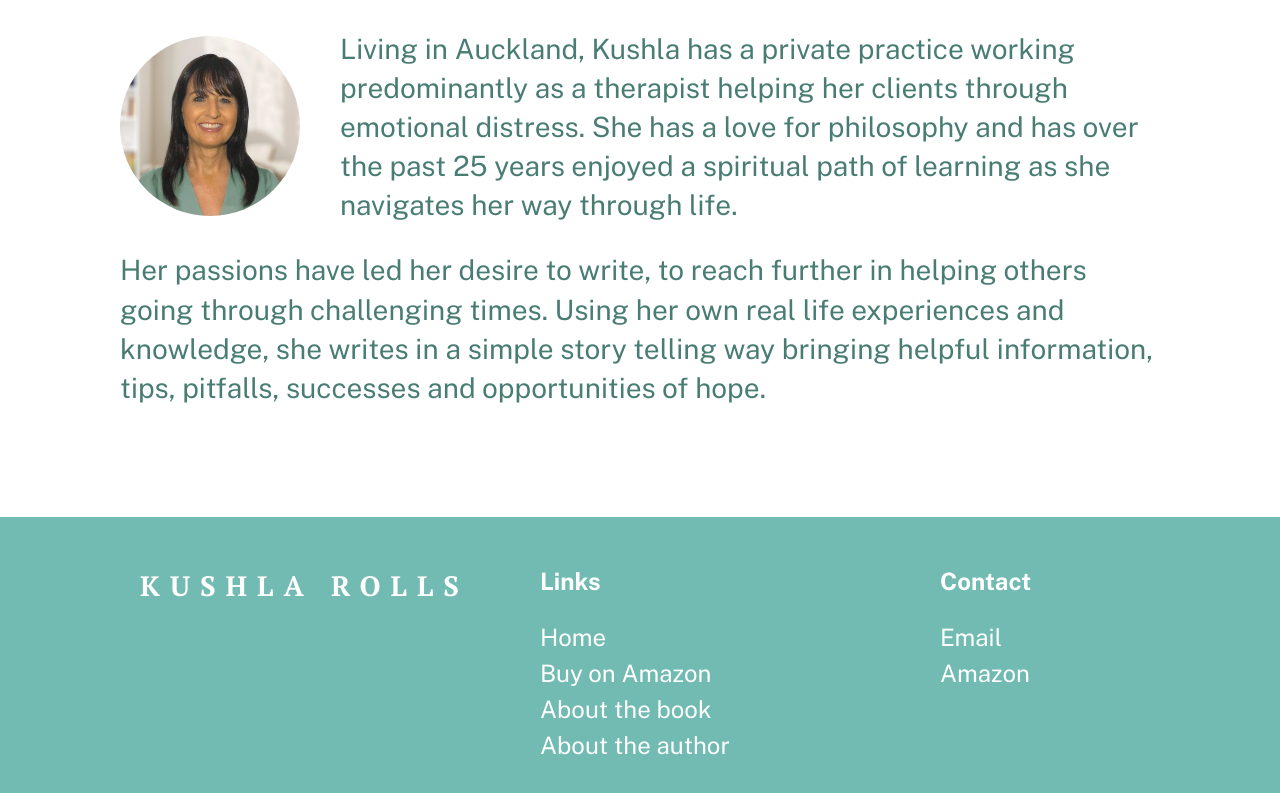
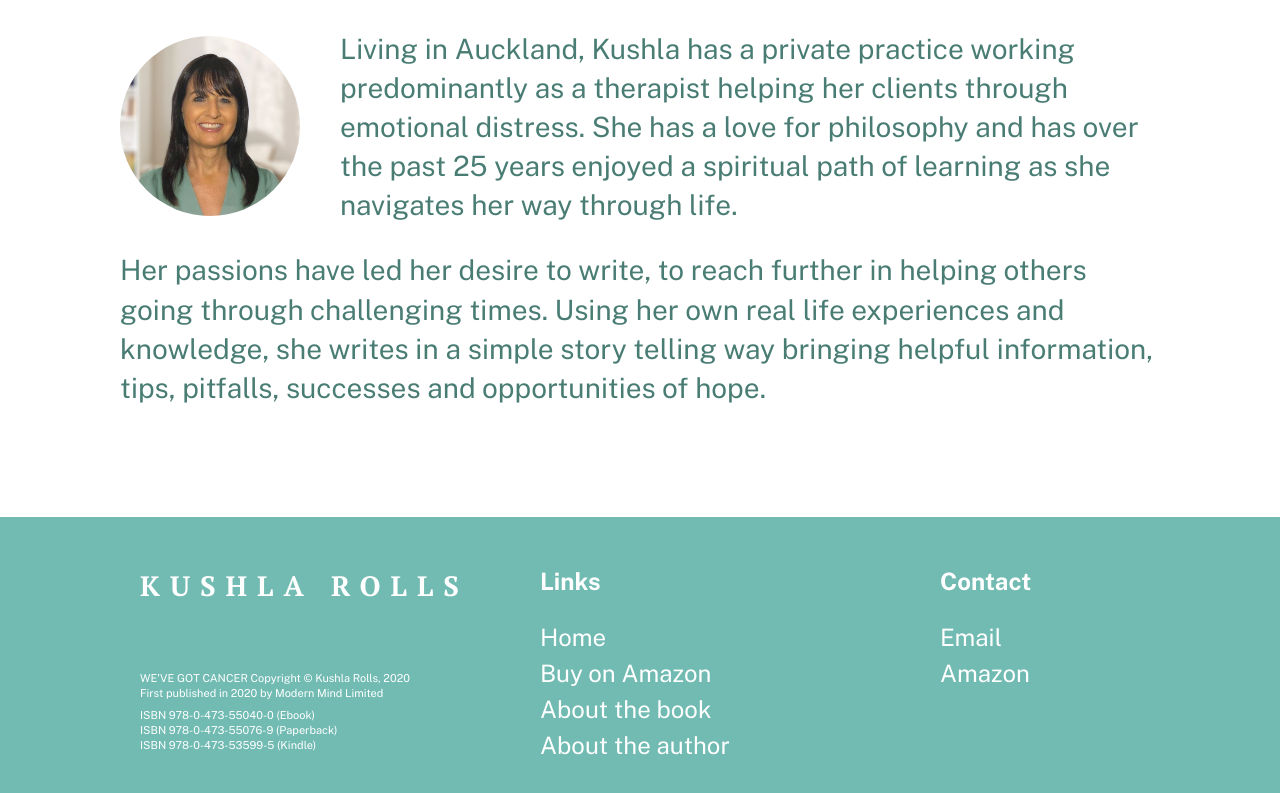
Before and after one commit to chase-manning/weve-got-cancer, a React (Vite) app: page / in a window 1280 px wide. Shown: the part 2399-3192 px from the top of the page. Built offline with nearby package versions, Linux system fonts and the light colour scheme.

Commit message:
:rocket: add publishing details to footer

```diff
--- a/src/components/Footer.tsx
+++ b/src/components/Footer.tsx
@@ -37,6 +37,30 @@ const Section = styled.div<{ flex?: number }>`
   }
 `;
 
+const FineprintSection = styled.div`
+  display: flex;
+  flex-direction: column;
+  gap: 0.3rem;
+
+  @media (max-width: 900px) {
+    display: none;
+  }
+`;
+
+const Gap = styled.div`
+  height: 0.4rem;
+`;
+
+const Fineprint = styled.p`
+  font-size: 1.1rem;
+  color: var(--bg);
+  font-weight: normal;
+
+  @media (max-width: 900px) {
+    font-size: 0.8rem;
+  }
+`;
+
 const Author = styled.h4`
   font-size: 2.8rem;
   color: var(--bg);
@@ -44,9 +68,11 @@ const Author = styled.h4`
   letter-spacing: 1rem;
   text-transform: uppercase;
   font-weight: bold;
+  margin-bottom: 6rem;
 
   @media (max-width: 900px) {
     font-size: 2rem;
+    margin-bottom: 0;
   }
 `;
 
@@ -84,6 +110,18 @@ const Footer = () => {
       <FooterContent>
         <Section>
           <Author>Kushla Rolls</Author>
+          <FineprintSection>
+            <Fineprint>
+              WE'VE GOT CANCER Copyright © Kushla Rolls, 2020
+            </Fineprint>
+            <Fineprint>
+              First published in 2020 by Modern Mind Limited
+            </Fineprint>
+            <Gap />
+            <Fineprint>ISBN 978-0-473-55040-0 (Ebook)</Fineprint>
+            <Fineprint>ISBN 978-0-473-55076-9 (Paperback)</Fineprint>
+            <Fineprint>ISBN 978-0-473-53599-5 (Kindle)</Fineprint>
+          </FineprintSection>
         </Section>
         <Section>
           <FooterHeader>Links</FooterHeader>
```
